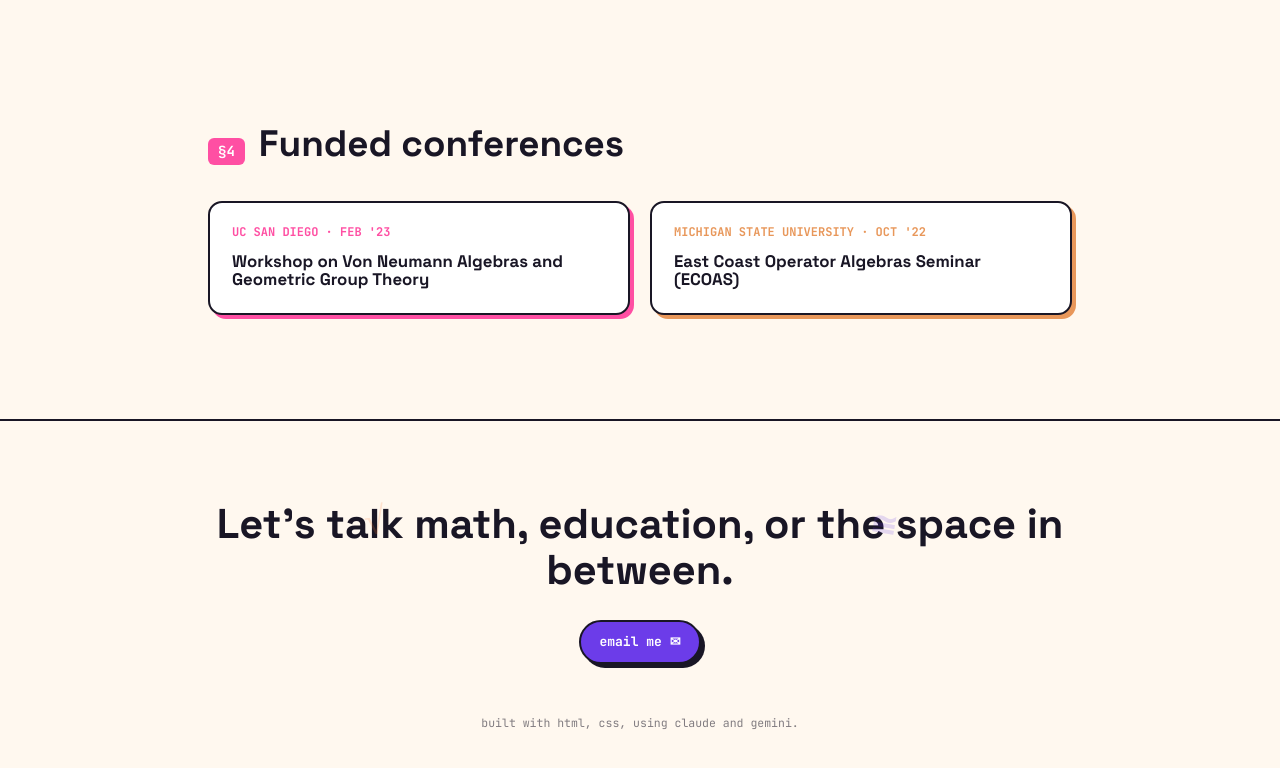
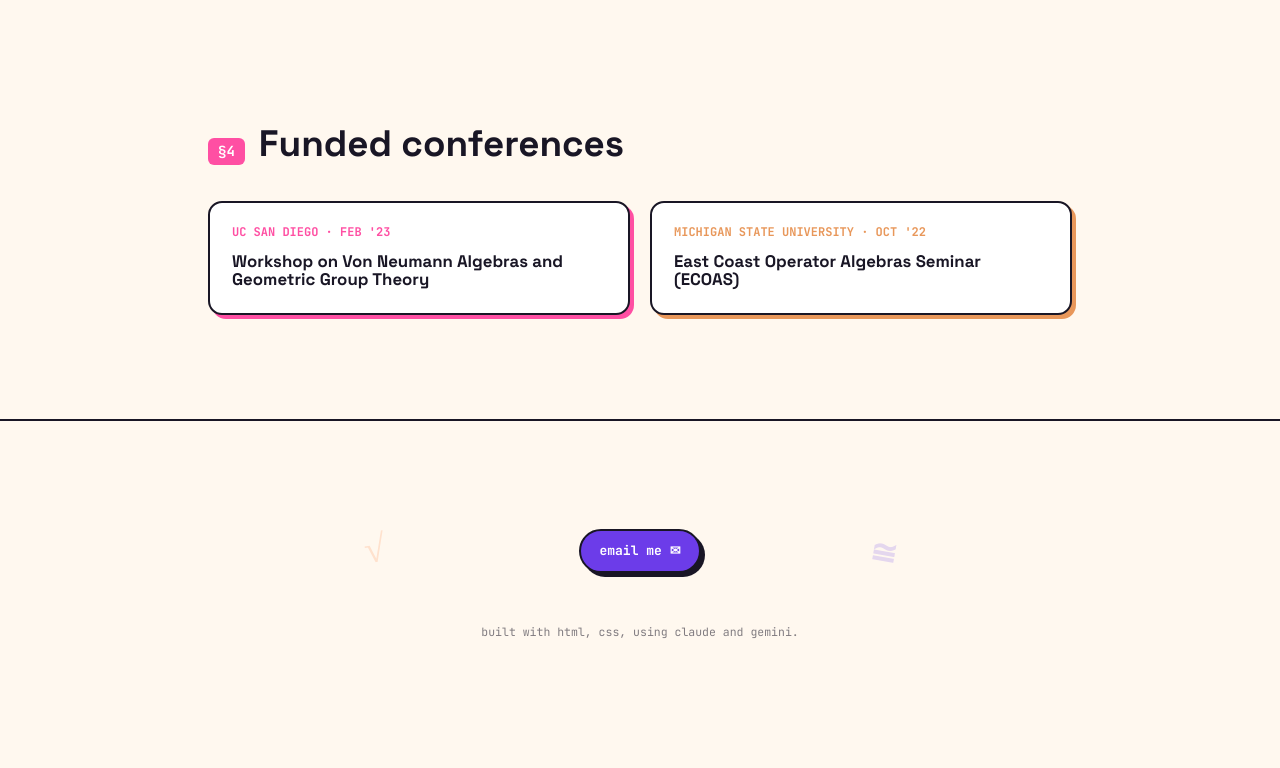
Before and after one commit to tanvitelang/tanvitelang, a plain HTML site: page research.html in a window 1280 px wide. Shown: the part 1494-2262 px from the top of the page. After the commit the page ends 2195 px from the top, so only its background shows below. Drawn offline with Linux system fonts and the light colour scheme.

Commit message:
Update research.html

```diff
--- a/research.html
+++ b/research.html
@@ -122,7 +122,6 @@
   <div class="wrap">
     <span class="symbol" style="top:-10px; left:20%; font-size:2.4rem; color:#FF7A33; transform:rotate(-8deg);">√</span>
     <span class="symbol" style="top:0px; left:75%; font-size:2rem; color:#6C3CE9; transform:rotate(10deg);">≅</span>
-    <h2>Let's talk math, education, or the space in between.</h2>
     <div class="footer-links">
       <a class="pill fill" href="mailto:tanvitelang@gmail.com">email me ✉</a>
     </div>
```
